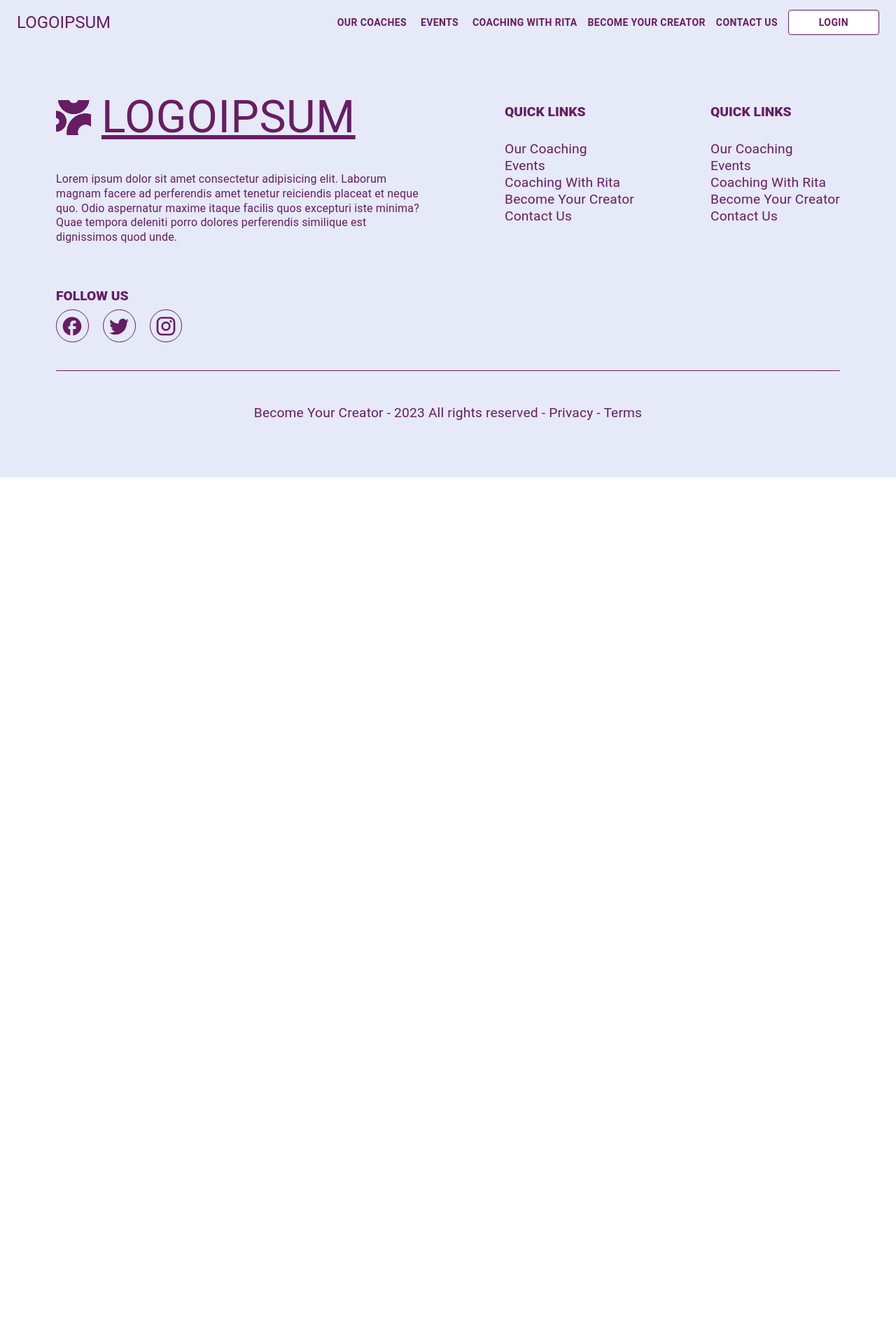
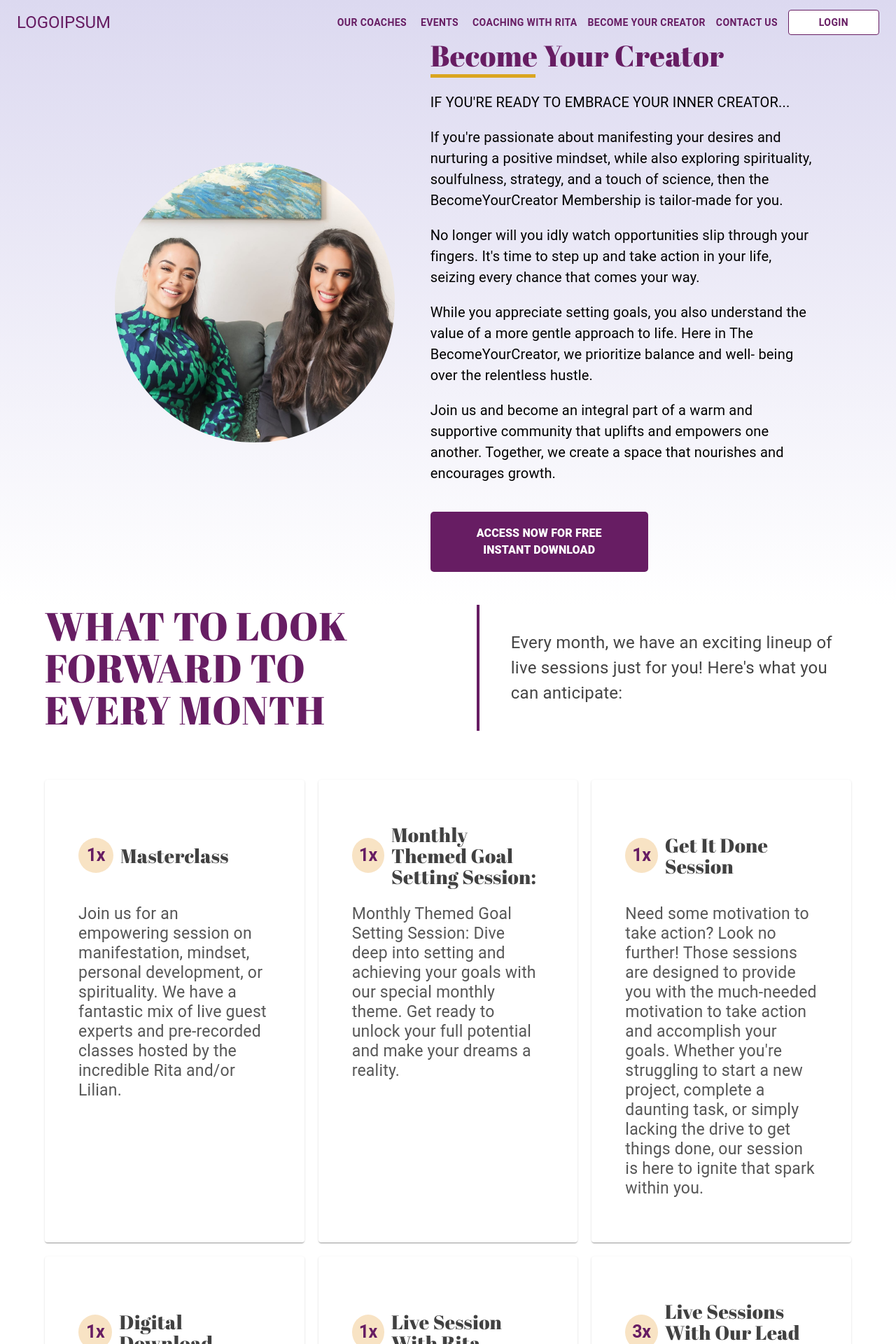
Before and after one commit to bonzark/coaching, a React (Vite) app in the folder client/: page /become-your-creator in a window 1280 px wide. Before the commit this address led to /not-found. Shown: the top 1920 px of the page at 70% size. Before the commit the page ends 800 px from the top, so only its background shows below. Built offline with nearby package versions, Linux system fonts and the light colour scheme.

Commit message:
responce working on

```diff
--- a/client/src/components/AboutTemplate.jsx
+++ b/client/src/components/AboutTemplate.jsx
@@ -4,6 +4,8 @@ import { PrimaryBtn } from "./PrimaryBtn";
 import { Link } from "react-router-dom";
 
 const AboutTemplate = (props) => {
+  const { reverse, image, linkText, content, title, id } = props;
+
   return (
     <Box
       sx={{
@@ -19,7 +21,7 @@ const AboutTemplate = (props) => {
             width: "100%",
             height: "100%",
             display: "flex",
-            flexDirection: props.reverse ? "row" : "row-reverse",
+            flexDirection: reverse ? "row" : "row-reverse",
             justifyContent: "space-around",
           }}
         >
@@ -56,9 +58,10 @@ const AboutTemplate = (props) => {
                   height: "100%",
                   objectFit: "cover",
                   borderRadius: "50%",
-                  objectPosition: "top center",
+                  objectPosition:
+                    id === "become-your-creator" ? "80% top" : "top center",
                 }}
-                src={props.image}
+                src={image}
                 alt="about"
               />
             </Box>
@@ -96,9 +99,9 @@ const AboutTemplate = (props) => {
                 },
               }}
             >
-              {props.title}
+              {title}
             </Typography>
-            {props.content?.map((paragraph, index) => (
+            {content?.map((paragraph, index) => (
               <Typography
                 key={index}
                 sx={{ fontSize: { xs: "16px", md: "20px" } }}
@@ -114,7 +117,7 @@ const AboutTemplate = (props) => {
                 fontSize: "16px",
               }}
             >
-              {props.linkText}
+              {linkText}
             </Typography>
             <PrimaryBtn>
               <Box sx={{ padding: "0 40px" }}>
--- /dev/null
+++ b/client/src/components/LineUpsCard.jsx
@@ -0,0 +1,70 @@
+import { Box, Card, Typography } from "@mui/material";
+import React from "react";
+
+const LineUpsCard = ({ title, content, quentity }) => {
+  return (
+    <Card
+      sx={{
+        position: "relative",
+        overflow: "initial",
+        p: { xs: "1rem", md: "2rem", lg: "3rem" },
+      }}
+    >
+      <Box
+        sx={{
+          display: "flex",
+          alignItems: "center",
+          minHeight: "120px",
+          gap: "10px",
+          mb: "10px",
+        }}
+      >
+        <Typography
+          variant="h1"
+          sx={{
+            fontSize: "25px",
+            fontWeight: "bold",
+            color: "#671d63",
+            lineHeight: "30px",
+            backgroundColor: "#f8e3c4",
+            borderRadius: "50%",
+            width: "30px",
+            height: "30px",
+            padding: "10px",
+            textAlign: "center",
+          }}
+        >
+          {quentity}
+          <span>x</span>
+        </Typography>
+        <Typography
+          component={"h1"}
+          sx={{
+            fontSize: { xs: "18px", sm: "28px" },
+            color: "#414141",
+            lineHeight: { xs: "22px", sm: "30px" },
+            textTransform: "capitalize",
+            fontFamily: "'Abril FatFace', sans-serif",
+
+            my: { xs: "8px", md: "10px", lg: "15px" },
+          }}
+        >
+          {title}
+        </Typography>
+      </Box>
+      <Typography
+        component={"h6"}
+        sx={{
+          color: "#575757",
+          fontSize: { xs: "15px", sm: "23px" },
+          lineHeight: { xs: "20px", sm: "28px" },
+          mb: { xs: "8px", md: "10px", lg: "15px" },
+        }}
+      >
+        {content}
+      </Typography>
+    </Card>
+  );
+};
+
+export default LineUpsCard;
--- a/client/src/layout/navbar/index.jsx
+++ b/client/src/layout/navbar/index.jsx
@@ -35,7 +35,7 @@ const Navbar = () => {
     },
     {
       name: "Become Your Creator",
-      link: "/",
+      link: "/become-your-creator",
     },
     {
       name: "Contact Us",
--- a/client/src/pages/becomeYourCreater/becomeYourCreater.jsx
+++ b/client/src/pages/becomeYourCreater/becomeYourCreater.jsx
@@ -1,7 +1,113 @@
 import React from "react";
+import AboutTemplate from "../../components/AboutTemplate";
+import { Box, Card, Container, Typography } from "@mui/material";
+import { aboutTemplateData, lineUpsData } from "../../utils/constant";
+import LineUpsCard from "../../components/LineUpsCard";
 
-const BecomeYourCreater = () => {
-  return <></>;
+const BecomeYourCreator = () => {
+  const aboutTemplate1Data = aboutTemplateData.find(
+    (item) => item.id === "become-your-creator"
+  );
+  return (
+    <>
+      <Box
+        sx={{
+          minHeight: "100vh",
+          display: "grid",
+          background: "linear-gradient(#DCD9F0,#ffffff)",
+        }}
+      >
+        <Box>
+          <AboutTemplate
+            reverse={aboutTemplate1Data.reverse}
+            image={aboutTemplate1Data.image}
+            title={aboutTemplate1Data.title}
+            content={aboutTemplate1Data.content}
+            linkText={aboutTemplate1Data.linkText}
+            id={aboutTemplate1Data.id}
+          />
+        </Box>
+      </Box>
+      <Container>
+        <Box>
+          <Box
+            sx={{
+              display: "flex",
+              mx: "auto",
+              alignItems: "center",
+              justifyContent: "center",
+              paddingBottom: "70px",
+              flexDirection: { xs: "column", lg: "row" },
+            }}
+          >
+            <Typography
+              varient="h1"
+              sx={{
+                fontSize: {
+                  xs: "2rem",
+                  sm: "2.5rem",
+                  md: "3rem",
+                  lg: "3.5rem",
+                },
+                color: "#671d63",
+                fontFamily: "'Abril FatFace',sans-serif",
+                maxWidth: "592px",
+                position: "relative",
+                paddingRight: { lg: "70px" },
+                marginBottom: { xs: "40px", lg: 0 },
+                marginRight: { xs: "10px", lg: "45px" },
+                lineHeight: { xs: "35px", sm: "45px", md: "50px", lg: "60px" },
+                "&:after": {
+                  content: { lg: "''" },
+                  position: "absolute",
+                  right: 0,
+                  top: 0,
+                  width: "4px",
+                  height: "100%",
+                  backgroundColor: "#671d63",
+                },
+              }}
+            >
+              WHAT TO LOOK FORWARD TO EVERY MONTH
+            </Typography>
+            <Typography
+              varient="p"
+              sx={{
+                fontSize: { xs: "0.9rem", md: "1.5rem" },
+                maxWidth: "605px",
+                color: "#444",
+              }}
+            >
+              Every month, we have an exciting lineup of live sessions just for
+              you! Here's what you can anticipate:
+            </Typography>
+          </Box>
+
+          <Box
+            sx={{
+              display: "grid",
+              gap: "20px",
+              gridTemplateColumns: {
+                xs: "repeat(1, 1fr)",
+                sm: "repeat(2, 1fr)",
+                md: "repeat(3, 1fr)",
+              },
+              mb: "4rem",
+            }}
+          >
+            {lineUpsData.map((item, index) => (
+              <LineUpsCard
+                key={index}
+                quentity={item.quentity}
+                title={item.title}
+                content={item.content}
+              />
+            ))}
+          </Box>
+        </Box>
+      </Container>
+    </>
+  );
 };
 
-export default BecomeYourCreater;
+export default BecomeYourCreator;
--- a/client/src/routes/index.jsx
+++ b/client/src/routes/index.jsx
@@ -13,6 +13,7 @@ import Footer from "../layout/footer";
 import OnlineCourses from "../pages/onlineCourses/onlineCourses";
 import CoachDetail from "../pages/coachDetail/coachDetail";
 import Event from "../pages/event/event";
+import BecomeYourCreator from "../pages/becomeYourCreater/becomeYourCreater";
 
 const Routers = () => {
   return (
@@ -22,6 +23,11 @@ const Routers = () => {
         <Route exact path="/" element={<Home />} />
         <Route exact path="/online-courses" element={<OnlineCourses />} />
         <Route exact path="/coaching-with-rita" element={<CoachDetail />} />
+        <Route
+          exact
+          path="/become-your-creator"
+          element={<BecomeYourCreator />}
+        />
         <Route exact path="/events" element={<Event />} />
         <Route element={<PrivateRoute />}>
           <Route exact path="/dashboard" element={<Dashboard />} />
--- a/client/src/utils/constant.js
+++ b/client/src/utils/constant.js
@@ -73,6 +73,19 @@ export const aboutTemplateData = [
     linkText: "Know More About Brandi",
     reverse: false,
   },
+  {
+    id: "become-your-creator",
+    image: "/heroBg.jpg",
+    title: "Become Your Creator",
+    content: [
+      "IF YOU'RE READY TO EMBRACE YOUR INNER CREATOR...",
+      "If you're passionate about manifesting your desires and nurturing a positive mindset, while also exploring spirituality, soulfulness, strategy, and a touch of science, then the BecomeYourCreator Membership is tailor-made for you. ",
+      "No longer will you idly watch opportunities slip through your fingers. It's time to step up and take action in your life, seizing every chance that comes your way. ",
+      "While you appreciate setting goals, you also understand the value of a more gentle approach to life. Here in The BecomeYourCreator, we prioritize balance and well- being over the relentless hustle. ",
+      "Join us and become an integral part of a warm and supportive community that uplifts and empowers one another. Together, we create a space that nourishes and encourages growth. ",
+    ],
+    reverse: true,
+  },
 ];
 
 export const footerItems = [
@@ -97,3 +110,42 @@ export const footerItems = [
     href: "/",
   },
 ];
+
+export const lineUpsData = [
+  {
+    quentity: "1",
+    title: "Masterclass",
+    content:
+      "Join us for an empowering session on manifestation, mindset, personal development, or spirituality. We have a fantastic mix of live guest experts and pre-recorded classes hosted by the incredible Rita and/or Lilian. ",
+  },
+  {
+    quentity: "1",
+    title: " Monthly Themed Goal Setting Session:",
+    content:
+      "Monthly Themed Goal Setting Session: Dive deep into setting and achieving your goals with our special monthly theme. Get ready to unlock your full potential and make your dreams a reality.",
+  },
+  {
+    quentity: "1",
+    title: "Get It Done Session",
+    content:
+      "Need some motivation to take action? Look no further! Those sessions are designed to provide you with the much-needed motivation to take action and accomplish your goals. Whether you're struggling to start a new project, complete a daunting task, or simply lacking the drive to get things done, our session is here to ignite that spark within you.",
+  },
+  {
+    quentity: "1",
+    title: "Digital Download",
+    content:
+      "Enhance your personal growth journey with our exclusive digital downloads. Each month, you'll receive a valuable resource such as a workbook, EFT video, hypnosis session, or meditation guide.",
+  },
+  {
+    quentity: "1",
+    title: "Live Session with Rita",
+    content:
+      "Enjoy an extra live session led by the incredible Rita herself. Dive even deeper into the topics that matter most to you and receive personalized guidance from a true expert.",
+  },
+  {
+    quentity: "3",
+    title: "Live Sessions with Our Lead Coaches",
+    content:
+      "Our team of lead coaches is here to support you every step of the way. With three additional live sessions per month, you'll gain valuable insights, tips, and guidance from experienced professionals.",
+  },
+];
```
